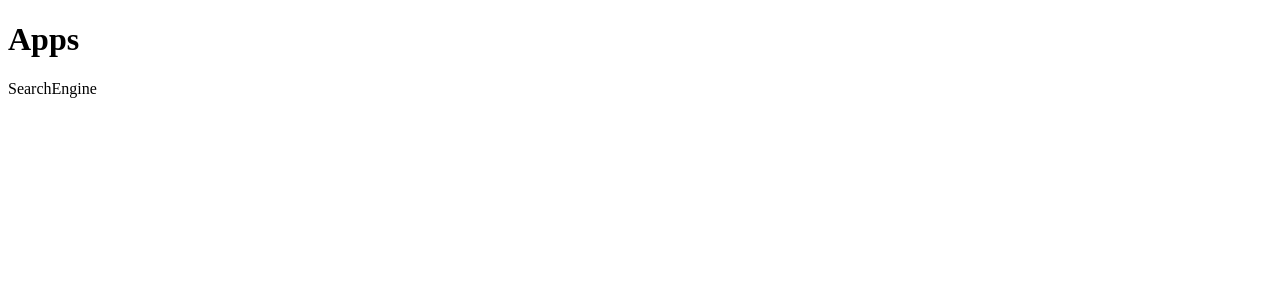
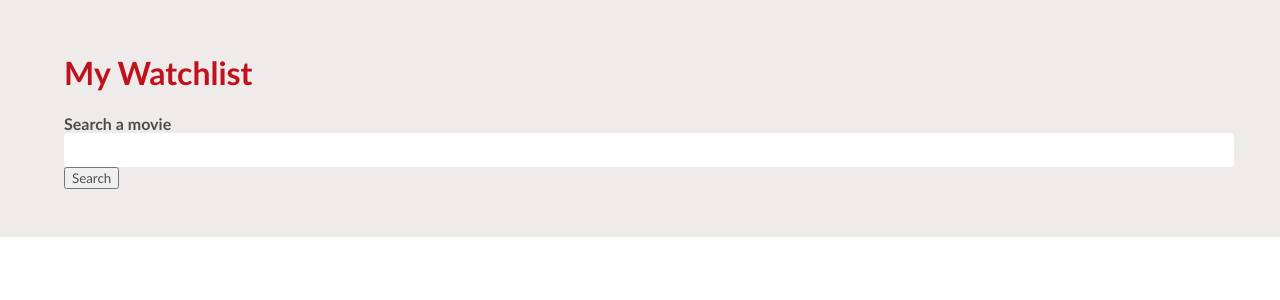
Before and after one commit to Rusvelt2000/MoviesToWatch, a React (Create React App) app: page / in a window 1280 px wide. Shown: the top 300 px of the page. Built offline with nearby package versions, Linux system fonts and the light colour scheme.

Commit message:
Added initial styles in scss

```diff
--- a/package.json
+++ b/package.json
@@ -10,7 +10,6 @@
     "react": "^18.2.0",
     "react-dom": "^18.2.0",
     "react-scripts": "5.0.1",
-    "sass": "^1.71.1",
     "web-vitals": "^2.1.4"
   },
   "scripts": {
@@ -36,5 +35,8 @@
       "last 1 firefox version",
       "last 1 safari version"
     ]
+  },
+  "devDependencies": {
+    "sass": "^1.71.1"
   }
 }
--- a/src/App.js
+++ b/src/App.js
@@ -1,10 +1,13 @@
+import "./app.scss";
 import SearchEngine from "./components/SearchEngine";
 
 function App() {
   return (
-    <div>
-      <h1>Apps</h1>
-      <SearchEngine />
+    <div className="appContainer">
+      <div className="searchContainer">
+        <h1>My Watchlist</h1>
+        <SearchEngine />
+      </div>
     </div>
   );
 }
--- /dev/null
+++ b/src/app.scss
@@ -0,0 +1,47 @@
+$text-color: #4d4d4d;
+$main-dark: hsl(0, 100, 24);
+$main: hsl(356, 83, 41);
+$ternary: hsl(40, 91, 91);
+$bg-color: hsl(0, 0, 98);
+$bg-alt: hsl(0, 11%, 93%);
+$accent-dark: hsl(201, 100, 14);
+$accent: hsl(203, 39, 57);
+
+html,
+body {
+  padding: 0;
+  margin: 0;
+}
+
+* {
+  font-family: "poppins", Calibri, sans-serif;
+  color: $text-color;
+}
+
+.appContainer {
+  display: flex;
+  justify-content: center;
+  padding: 32px 64px 48px;
+  background: $bg-alt;
+
+  .searchContainer {
+    width: 100%;
+    max-width: 1200px;
+  }
+
+  h1 {
+    color: $main;
+  }
+
+  input {
+    width: 100%;
+    border-radius: 4px;
+    padding: 8px;
+    outline: 1px solid transparent;
+    border: 1px solid transparent;
+    &:focus {
+      border: 1px solid $accent;
+      outline: 1px solid $accent;
+    }
+  }
+}
--- a/src/components/SearchEngine.js
+++ b/src/components/SearchEngine.js
@@ -1,5 +1,13 @@
+import "./search.scss";
+
 function SearchEngine() {
-  return <div>SearchEngine</div>;
+  return (
+    <div>
+      <label htmlFor="Search">Search a movie</label>
+      <input id="Search" type="text" />
+      <button>Search</button>
+    </div>
+  );
 }
 
 export default SearchEngine;
--- /dev/null
+++ b/src/components/search.scss
@@ -0,0 +1,4 @@
+label {
+  display: block;
+  font-weight: 600;
+}
```
Also changed, not shown: 1 other file (tests, documents, lock files or other folders).
